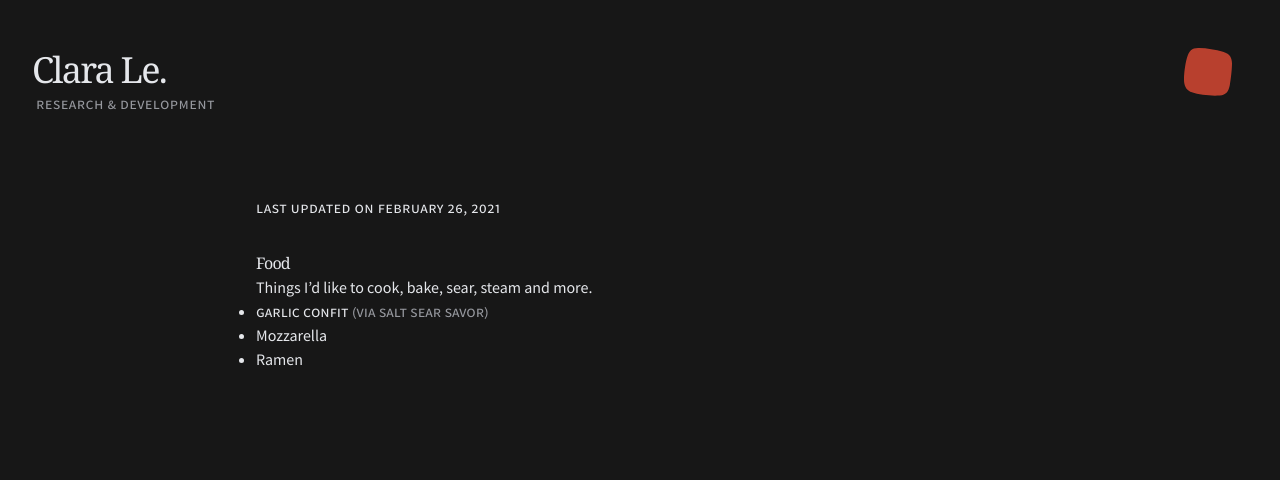
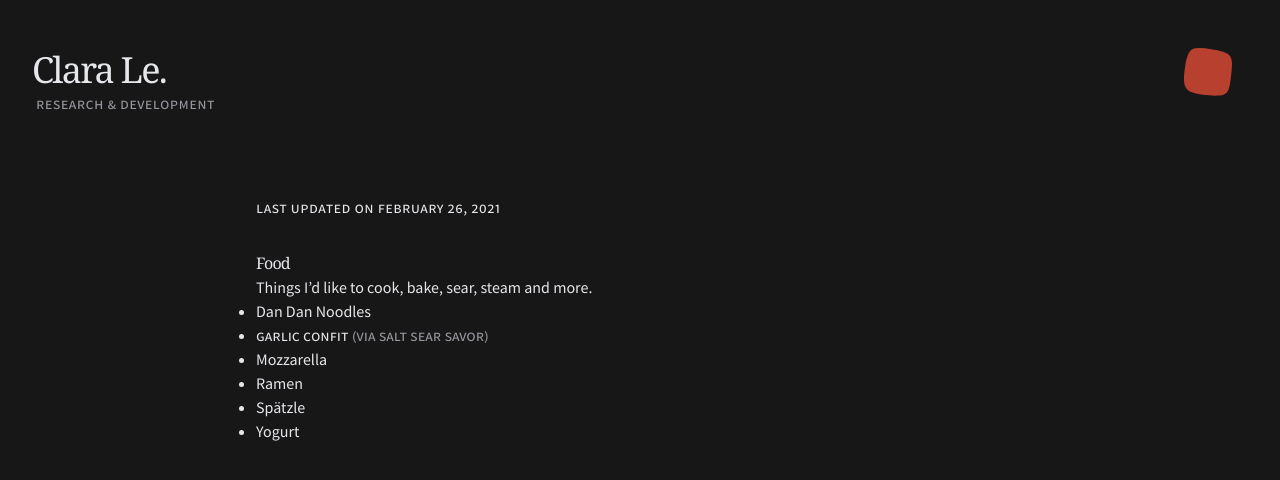
Before and after one commit to hgcl/clara-website, a Next.js app: page /research-and-development in a window 1280 px wide. Shown: the top 480 px of the page. Built offline with nearby package versions, Linux system fonts and the light colour scheme; a web font is replaced by a local one; what @tailwindcss/typography would draw is missing.

Commit message:
:pen: Add food to R&D

```diff
--- a/pages/research-and-development.js
+++ b/pages/research-and-development.js
@@ -4,7 +4,6 @@ import Container from "../components/container";
 import markdownStyles from "../components/markdown-styles.module.css";
 import DatePost from "../components/DatePost";
 import Link from "../components/link";
-import DateFormatter from "../components/date-formatter";
 
 export default function Research({}) {
   const sectionStyle = "mb-32";
@@ -20,6 +19,7 @@ export default function Research({}) {
             <h2>Food</h2>
             <p>Things I’d like to cook, bake, sear, steam and more.</p>
             <ul>
+              <li>Dan Dan Noodles</li>
               <li>
                 <Link href="https://saltsearsavor.substack.com/p/-its-getting-hot-in-here-so-take">
                   Garlic confit
@@ -28,6 +28,8 @@ export default function Research({}) {
               </li>
               <li>Mozzarella</li>
               <li>Ramen</li>
+              <li>Spätzle</li>
+              <li>Yogurt</li>
             </ul>
           </section>
         </div>
```
